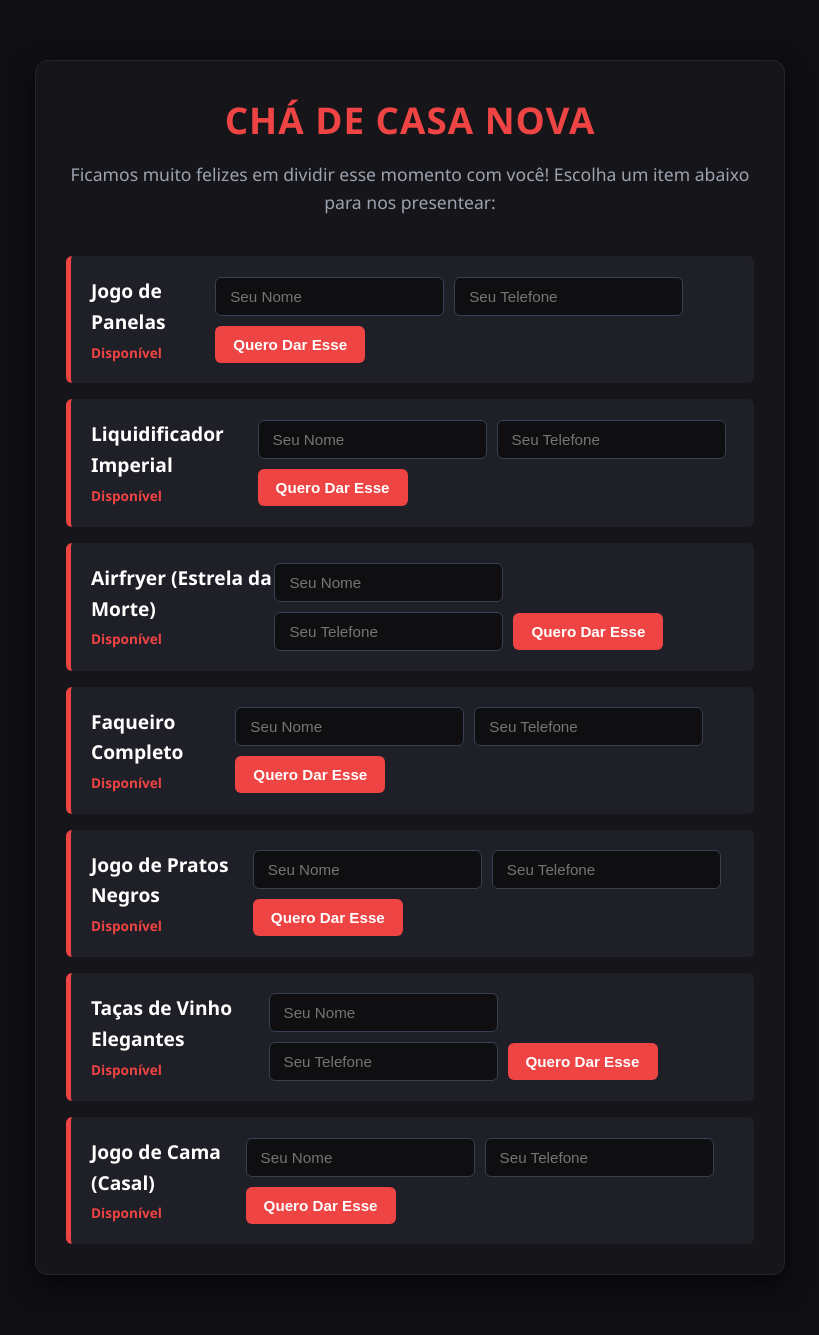
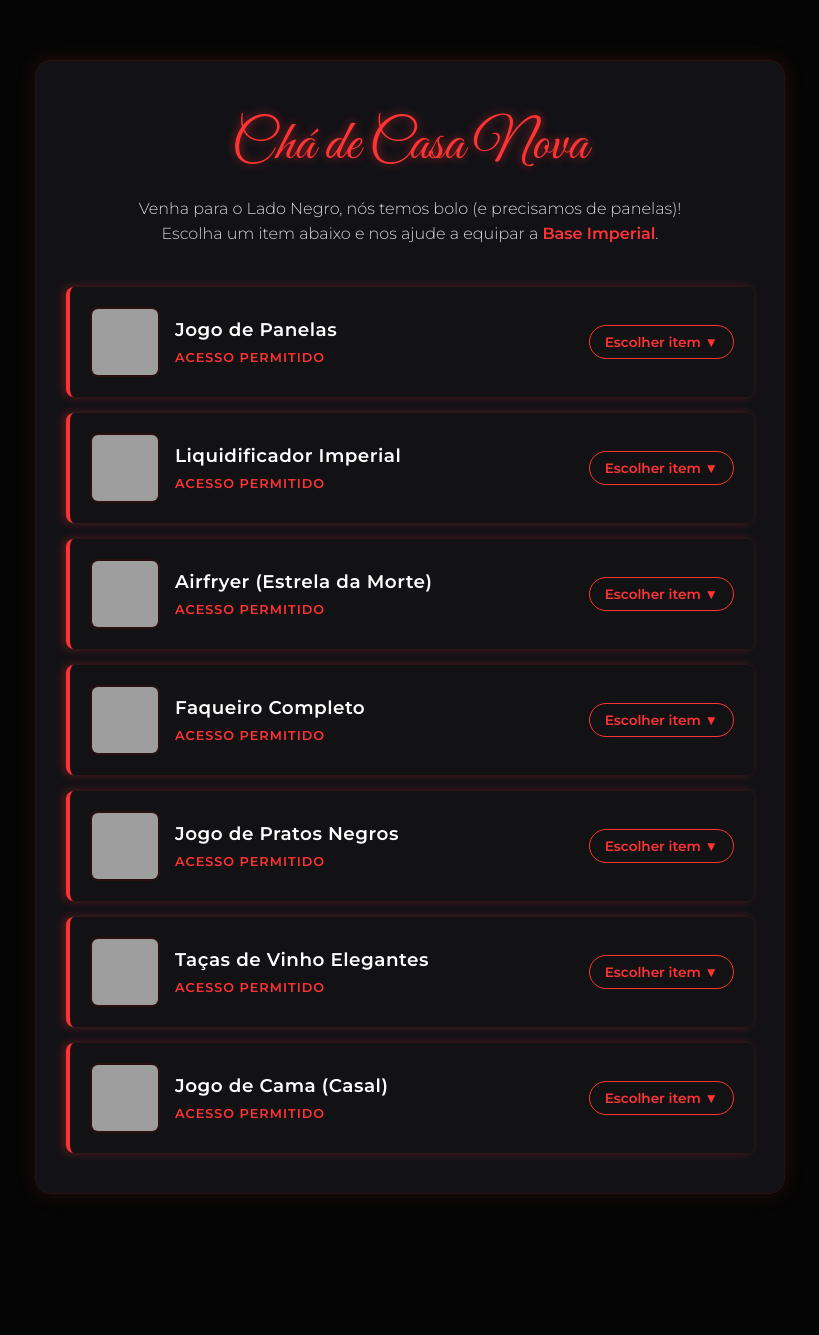
Before and after one commit to GuilhermeFCezar/List, a Flask app: page / in a window 1280 px wide. Shown: the whole page, without its empty margins (230-1049 px from the left). After the commit the page ends 1197 px from the top, so only its background shows below. Run offline with Flask 3, Linux system fonts and the light colour scheme; data comes from the database, SQL or seed files in the repository; both versions use the stored data as it was after the commit; grey boxes are pictures that could not be loaded.

Commit message:
atualizando

```diff
--- a/app.py
+++ b/app.py
@@ -4,7 +4,6 @@ from flask import Flask, redirect, render_template, request, url_for
 
 app = Flask(__name__)
 
-# Configuração do caminho absoluto para o banco de dados (Evita perda de dados)
 BASE_DIR = os.path.abspath(os.path.dirname(__file__))
 DB_PATH = os.path.join(BASE_DIR, "presentes.db")
 
@@ -12,36 +11,29 @@ DB_PATH = os.path.join(BASE_DIR, "presentes.db")
 def init_db():
     conn = sqlite3.connect(DB_PATH)
     c = conn.cursor()
-    # Cria a tabela se ela não existir
+    # Adicionada a coluna 'imagem' no banco de dados
     c.execute(
         """CREATE TABLE IF NOT EXISTS itens
-                 (id INTEGER PRIMARY KEY, nome TEXT, disponivel INTEGER, doador TEXT, telefone TEXT)"""
+                 (id INTEGER PRIMARY KEY, nome TEXT, imagem TEXT, disponivel INTEGER, doador TEXT, telefone TEXT)"""
     )
 
-    # Verifica se a tabela está vazia para colocar os presentes iniciais
     c.execute("SELECT COUNT(*) FROM itens")
     if c.fetchone()[0] == 0:
+        # Lista agora contém (Nome do Item, Link da Imagem)
+        # Usei imagens genéricas do site Unsplash para você testar
         itens_iniciais = [
-            "Jogo de Panelas",
-            "Liquidificador",
-            "Fritadeira Elétrica (Airfryer)",
-            "Faqueiro Completo",
-            "Jogo de Pratos (Raso/Fundo)",
-            "Jogo de Copos de Vidro",
-            "Jogo de Toalhas de Banho",
-            "Kit de Panos de Prato",
-            "Assadeiras de Vidro (Marinex)",
-            "Garrafa Térmica + Coador",
-            "Kit de Utensílios de Silicone",
-            "Aparelho de Jantar",
-            "Varal de Chão",
-            "Mimos de Decoração / Almofadas",
-            "Jogo de Cama (Casal)",
+            ("Jogo de Panelas", "https://images.unsplash.com/photo-1584990347449-a6e81cbce126?w=200&q=80"),
+            ("Liquidificador Imperial", "https://images.unsplash.com/photo-1585237672814-8f85a8129dd6?w=200&q=80"),
+            ("Airfryer (Estrela da Morte)", "https://images.unsplash.com/photo-1628840042765-356cda07504e?w=200&q=80"),
+            ("Faqueiro Completo", "https://images.unsplash.com/photo-1581428982868-e410dd047a90?w=200&q=80"),
+            ("Jogo de Pratos Negros", "https://images.unsplash.com/photo-1610055106191-4cf106daaa20?w=200&q=80"),
+            ("Taças de Vinho Elegantes", "https://images.unsplash.com/photo-1584916201218-f4242ceb4809?w=200&q=80"),
+            ("Jogo de Cama (Casal)", "https://images.unsplash.com/photo-1522771731478-44bf10cb334f?w=200&q=80"),
         ]
-        for item in itens_iniciais:
+        for nome, imagem in itens_iniciais:
             c.execute(
-                "INSERT INTO itens (nome, disponivel, doador, telefone) VALUES (?, 1, '', '')",
-                (item,),
+                "INSERT INTO itens (nome, imagem, disponivel, doador, telefone) VALUES (?, ?, 1, '', '')",
+                (nome, imagem),
             )
         conn.commit()
     conn.close()
@@ -51,8 +43,8 @@ def init_db():
 def index():
     conn = sqlite3.connect(DB_PATH)
     c = conn.cursor()
-    # Busca todos os itens cadastrados
-    c.execute("SELECT id, nome, disponivel, doador FROM itens")
+    # Agora buscamos a imagem também
+    c.execute("SELECT id, nome, imagem, disponivel, doador FROM itens")
     itens = c.fetchall()
     conn.close()
     return render_template("index.html", itens=itens)
@@ -66,8 +58,6 @@ def escolher(id):
     if nome and telefone:
         conn = sqlite3.connect(DB_PATH)
         c = conn.cursor()
-
-        # Segurança extra: Verifica se o item ainda está disponível antes de atualizar
         c.execute("SELECT disponivel FROM itens WHERE id=?", (id,))
         item_status = c.fetchone()
 
--- a/templates/index.html
+++ b/templates/index.html
@@ -3,166 +3,260 @@
 <head>
     <meta charset="UTF-8">
     <meta name="viewport" content="width=device-width, initial-scale=1.0">
-    <title>Nosso Chá de Casa Nova 🏠</title>
+    <title>Chá de Casa Nova - O Império</title>
+    <link href="https://fonts.googleapis.com/css2?family=Great+Vibes&family=Montserrat:wght@300;400;600&display=swap" rel="stylesheet">
+
     <style>
-        * {
-            box-sizing: border-box;
-            margin: 0;
-            padding: 0;
-        }
+        * { box-sizing: border-box; margin: 0; padding: 0; }
         body {
-            background-color: #0f0f12; /* Preto/Preto Azulado bem escuro */
+            background-color: #050505;
+            background-image: radial-gradient(circle at 15% 50%, rgba(255, 255, 255, 0.04) 0%, transparent 2%),
+                              radial-gradient(circle at 85% 30%, rgba(255, 255, 255, 0.04) 0%, transparent 2%);
             color: #e5e7eb;
-            font-family: 'Segoe UI', Roboto, Helvetica, Arial, sans-serif;
+            font-family: 'Montserrat', sans-serif;
             line-height: 1.6;
             padding: 20px;
         }
         .container {
             max-width: 750px;
             margin: 40px auto;
-            background: #16161a; /* Cinza escuro para contraste */
-            padding: 30px;
-            border-radius: 12px;
-            box-shadow: 0 10px 25px rgba(0, 0, 0, 0.6);
-            border: 1px solid #24242b;
+            background: rgba(22, 22, 26, 0.85);
+            backdrop-filter: blur(10px);
+            padding: 40px 30px;
+            border-radius: 15px;
+            box-shadow: 0 0 20px rgba(239, 68, 68, 0.15);
+            border: 1px solid #2a1111;
         }
         h1 {
-            color: #ef4444; /* Vermelho vibrante */
+            color: #ff3333;
             text-align: center;
-            font-size: 2.3rem;
-            margin-bottom: 10px;
-            text-transform: uppercase;
-            letter-spacing: 1px;
+            font-family: 'Great Vibes', cursive;
+            font-size: 3.5rem;
+            margin-bottom: 5px;
+            text-shadow: 0 0 10px rgba(255, 51, 51, 0.6);
+            font-weight: normal;
         }
         .subtitle {
             text-align: center;
-            color: #9ca3af;
+            color: #d1d5db;
             margin-bottom: 40px;
-            font-size: 1.1rem;
+            font-size: 1rem;
+            font-weight: 300;
         }
+        .subtitle span { color: #ff3333; font-weight: 600; }
+
         .lista-itens {
             display: flex;
             flex-direction: column;
             gap: 16px;
         }
+
+        /* Nova estrutura do card */
         .item-card {
-            background: #1f1f27;
-            border-left: 5px solid #ef4444; /* Borda Vermelha nos disponíveis */
+            background: #121215;
+            border-left: 4px solid #ff3333;
+            box-shadow: -3px 0 10px rgba(255, 51, 51, 0.3);
             padding: 20px;
-            border-radius: 6px;
+            border-radius: 8px;
             display: flex;
-            justify-content: space-between;
-            align-items: center;
-            transition: transform 0.2s, border-color 0.2s;
+            flex-direction: column; /* Organiza elementos em coluna */
+            transition: all 0.3s ease;
         }
         .item-card:hover {
             transform: translateY(-2px);
+            box-shadow: -3px 0 15px rgba(255, 51, 51, 0.6), 0 5px 15px rgba(0,0,0,0.5);
         }
-        /* Quando o item fica indisponível */
         .item-card.indisponivel {
-            border-left-color: #4b5563; /* Borda vira cinza */
-            background: #141419;
-            opacity: 0.5;
+            border-left-color: #4b5563;
+            box-shadow: none;
+            background: #0d0d10;
+            opacity: 0.6;
         }
-        .item-info .item-nome {
-            font-size: 1.2rem;
+        .item-card.indisponivel:hover { transform: none; }
+
+        /* Cabeçalho do Card: Foto, Info e Botão */
+        .item-header {
+            display: flex;
+            align-items: center;
+            gap: 15px;
+            width: 100%;
+        }
+        .item-img {
+            width: 70px;
+            height: 70px;
+            border-radius: 8px;
+            object-fit: cover;
+            border: 2px solid #2a1111;
+        }
+        .item-card.indisponivel .item-img {
+            filter: grayscale(100%);
+        }
+        .item-info { flex-grow: 1; }
+        .item-nome {
+            font-size: 1.15rem;
             font-weight: 600;
             color: #ffffff;
+            letter-spacing: 0.5px;
         }
-        .item-info .item-status {
+        .item-status {
+            font-size: 0.8rem;
+            color: #ff3333;
+            margin-top: 4px;
+            font-weight: 600;
+            text-transform: uppercase;
+            letter-spacing: 1px;
+        }
+        .item-card.indisponivel .item-status { color: #9ca3af; }
+
+        /* Botão de abrir form */
+        .btn-abrir {
+            background: transparent;
+            color: #ff3333;
+            border: 1px solid #ff3333;
+            padding: 8px 15px;
+            border-radius: 20px;
+            font-weight: 600;
+            cursor: pointer;
+            font-family: 'Montserrat', sans-serif;
+            transition: all 0.3s ease;
             font-size: 0.85rem;
-            color: #ef4444;
-            margin-top: 4px;
-            font-weight: bold;
         }
-        .item-card.indisponivel .item-status {
-            color: #9ca3af;
+        .btn-abrir:hover {
+            background: rgba(255, 51, 51, 0.1);
+            box-shadow: 0 0 10px rgba(255, 51, 51, 0.3);
+        }
+
+        /* Área do Formulário Oculta */
+        .item-body {
+            display: none; /* Escondido por padrão */
+            width: 100%;
+            margin-top: 15px;
+            padding-top: 15px;
+            border-top: 1px dashed #374151;
         }
         .form-reserva {
             display: flex;
-            gap: 10px;
+            gap: 12px;
             align-items: center;
             flex-wrap: wrap;
+            width: 100%;
         }
         .form-reserva input {
-            background: #0f0f12;
+            background: #050505;
             border: 1px solid #374151;
             color: #ffffff;
-            padding: 10px 14px;
-            border-radius: 6px;
-            font-size: 0.95rem;
+            padding: 10px 15px;
+            border-radius: 20px;
+            font-size: 0.9rem;
+            font-family: 'Montserrat', sans-serif;
             outline: none;
-            transition: border-color 0.2s;
+            flex-grow: 1;
+            transition: all 0.3s ease;
         }
-        /* Foco do input em Azul */
         .form-reserva input:focus {
-            border-color: #2563eb;
+            border-color: #ff3333;
+            box-shadow: 0 0 8px rgba(255, 51, 51, 0.4);
         }
         .btn-reservar {
-            background: #ef4444; /* Botão Vermelho */
+            background: linear-gradient(135deg, #ff3333, #990000);
             color: #ffffff;
             border: none;
-            padding: 10px 18px;
-            border-radius: 6px;
+            padding: 10px 20px;
+            border-radius: 20px;
             font-weight: 600;
             cursor: pointer;
-            font-size: 0.95rem;
-            transition: background 0.2s;
+            font-size: 0.9rem;
+            font-family: 'Montserrat', sans-serif;
+            transition: all 0.3s ease;
+            box-shadow: 0 4px 10px rgba(255, 51, 51, 0.3);
+            white-space: nowrap;
         }
-        /* Botão fica Azul ao passar o mouse */
         .btn-reservar:hover {
-            background: #2563eb;
+            background: linear-gradient(135deg, #ff4d4d, #cc0000);
+            box-shadow: 0 6px 15px rgba(255, 51, 51, 0.6);
+            transform: scale(1.03);
         }
         .badge-escolhido {
-            background: #24242b;
+            background: transparent;
             color: #9ca3af;
             padding: 8px 16px;
-            border-radius: 6px;
-            font-size: 0.9rem;
-            font-weight: 500;
+            border: 1px solid #4b5563;
+            border-radius: 20px;
+            font-size: 0.85rem;
+            font-weight: 600;
+            letter-spacing: 1px;
         }
-        /* Responsividade para celular */
-        @media (max-width: 600px) {
-            .item-card {
+
+        @media (max-width: 650px) {
+            .item-header {
                 flex-direction: column;
                 align-items: flex-start;
                 gap: 15px;
             }
-            .form-reserva {
-                width: 100%;
-                flex-direction: column;
-                align-items: stretch;
-            }
+            .btn-abrir, .badge-escolhido { width: 100%; text-align: center; }
+            .form-reserva { flex-direction: column; align-items: stretch; }
+            h1 { font-size: 2.8rem; }
         }
     </style>
 </head>
 <body>
     <div class="container">
         <h1>Chá de Casa Nova</h1>
-        <p class="subtitle">Ficamos muito felizes em dividir esse momento com você! Escolha um item abaixo para nos presentear:</p>
+        <p class="subtitle">Venha para o Lado Negro, nós temos bolo (e precisamos de panelas)!<br> Escolha um item abaixo e nos ajude a equipar a <span>Base Imperial</span>.</p>
 
         <div class="lista-itens">
+            <!-- Note que os índices do item mudaram por causa da nova coluna "imagem"
+                 item[0] = id | item[1] = nome | item[2] = imagem | item[3] = disponivel | item[4] = doador -->
             {% for item in itens %}
-                <div class="item-card {% if item[2] == 0 %}indisponivel{% endif %}">
-                    <div class="item-info">
-                        <div class="item-nome">{{ item[1] }}</div>
-                        <div class="item-status">
-                            {% if item[2] == 1 %} Disponível {% else %} Reservado {% endif %}
+                <div class="item-card {% if item[3] == 0 %}indisponivel{% endif %}">
+
+                    <div class="item-header">
+                        <!-- Foto do Produto -->
+                        <img src="{{ item[2] }}" alt="{{ item[1] }}" class="item-img">
+
+                        <div class="item-info">
+                            <div class="item-nome">{{ item[1] }}</div>
+                            <div class="item-status">
+                                {% if item[3] == 1 %} Acesso Permitido {% else %} Dominado {% endif %}
+                            </div>
                         </div>
+
+                        {% if item[3] == 1 %}
+                            <!-- Botão para revelar os campos -->
+                            <button type="button" class="btn-abrir" onclick="mostrarFormulario({{ item[0] }})">Escolher item ▼</button>
+                        {% else %}
+                            <div class="badge-escolhido">confimado ✔</div>
+                        {% endif %}
                     </div>
 
-                    {% if item[2] == 1 %}
-                        <form class="form-reserva" action="{{ url_for('escolher', id=item[0]) }}" method="POST">
-                            <input type="text" name="nome" placeholder="Seu Nome" required>
-                            <input type="text" name="telefone" placeholder="Seu Telefone" required>
-                            <button type="submit" class="btn-reservar">Quero Dar Esse</button>
-                        </form>
-                    {% else %}
-                        <div class="badge-escolhido">Já Escolhido! ✔</div>
+                    {% if item[3] == 1 %}
+                        <!-- Área que fica escondida até clicar no botão -->
+                        <div class="item-body" id="form-{{ item[0] }}">
+                            <form class="form-reserva" action="{{ url_for('escolher', id=item[0]) }}" method="POST">
+                                <input type="text" name="nome" placeholder="Nome" required>
+                                <input type="text" name="telefone" placeholder="Comunicação (Tel)" required>
+                                <button type="submit" class="btn-reservar">Confirmar</button>
+                            </form>
+                        </div>
                     {% endif %}
+
                 </div>
             {% endfor %}
         </div>
     </div>
+
+    <!-- Script para fazer o botão revelar/esconder o formulário -->
+    <script>
+        function mostrarFormulario(id) {
+            var formArea = document.getElementById('form-' + id);
+
+            // Alterna entre mostrar flexível ou esconder
+            if (formArea.style.display === 'flex') {
+                formArea.style.display = 'none';
+            } else {
+                formArea.style.display = 'flex';
+            }
+        }
+    </script>
 </body>
 </html>
```
Also changed, not shown: presentes.db (added).
